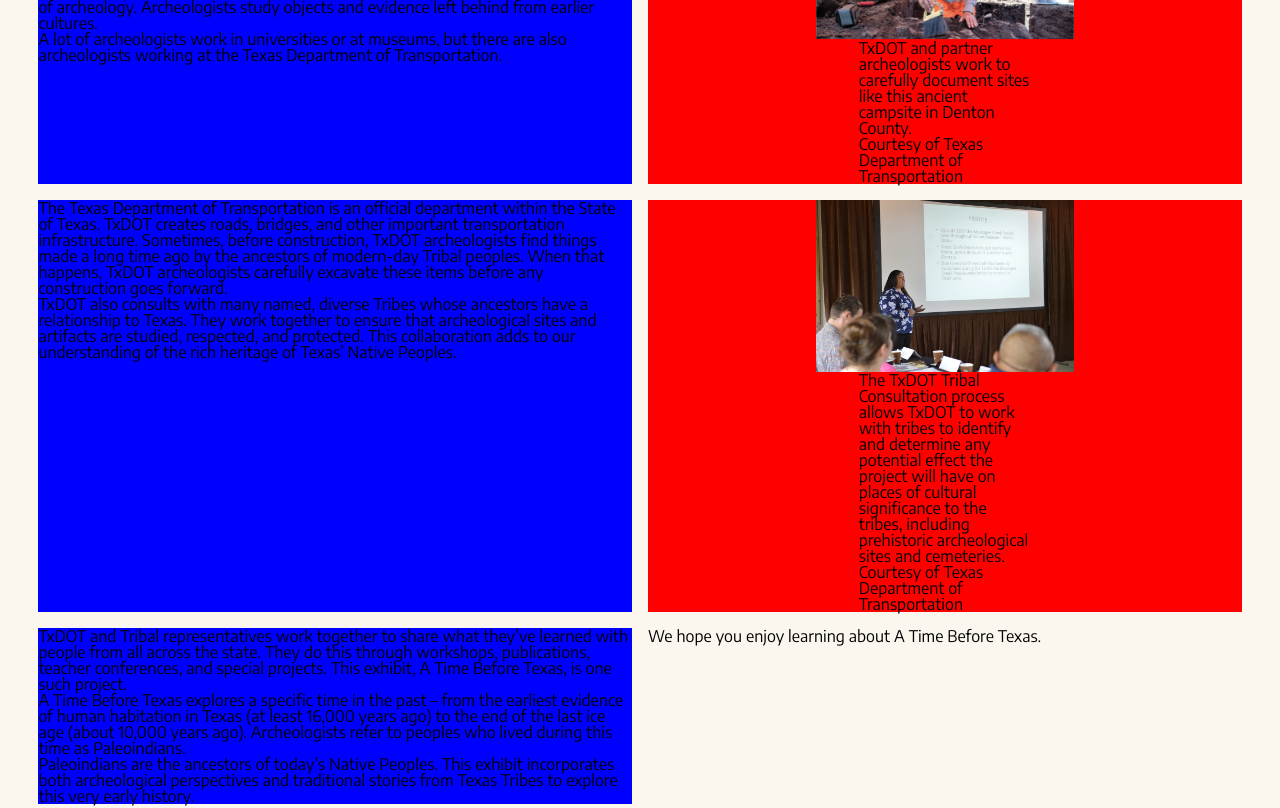
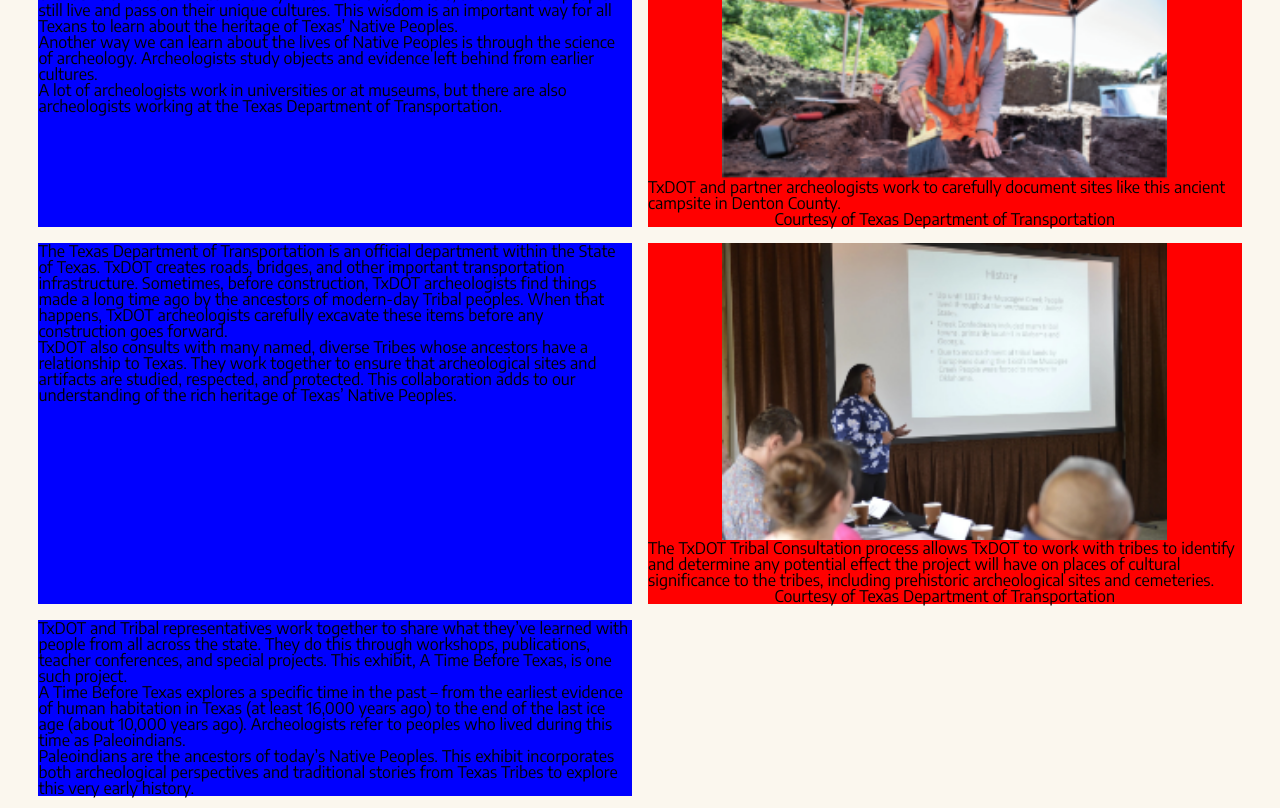
Before and after one commit to scottdickerson/paleoindian-site, a Next.js app: page /txdot-and-tribes in a window 1280 px wide. Shown: the part 860-1668 px from the top of the page. Built offline with nearby package versions, Linux system fonts and the light colour scheme; a web font is replaced by a local one.

Commit message:
changed sizing of images

```diff
--- a/src/pages/txdot-and-tribes.tsx
+++ b/src/pages/txdot-and-tribes.tsx
@@ -102,7 +102,7 @@
                             Paleoindians are the ancestors of today’s Native Peoples. This exhibit incorporates both archeological perspectives and traditional stories from Texas Tribes to explore this very early history.
                         </p>
                     </div>
-                    <p>
+                    <p className={styles.sendOff}>
                     We hope you enjoy learning about A Time Before Texas.
                     </p>
                     <div className={`${styles.imageBlock} ${styles.endingImageBlock}`}>
--- a/src/styles/TXDotAndTribes.module.scss
+++ b/src/styles/TXDotAndTribes.module.scss
@@ -21,14 +21,15 @@
     background-color: red;
 }
 
-.imageBlock > p {
-    max-width: 29%;
-}
-
 .image {
+    min-width: 75%;
     width: auto;
     height: auto;
     object-fit: cover;
+}
+
+.sendOff {
+    grid-column: 1;
 }
 
 @media screen and (max-width: 950px) {
```
